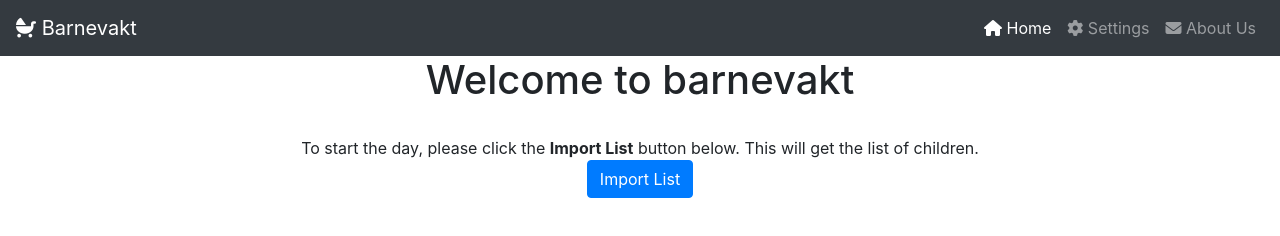
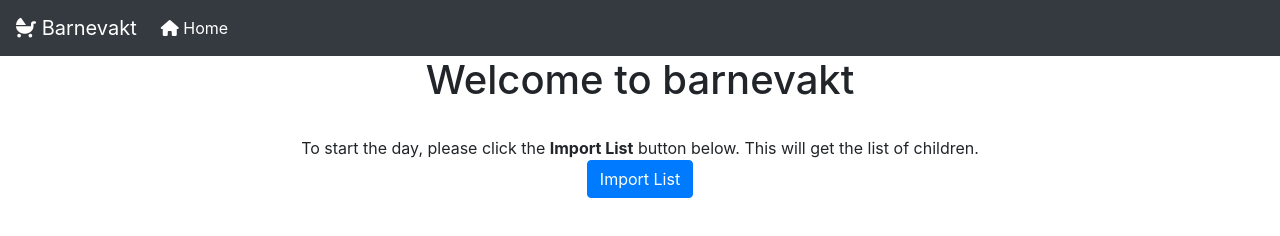
Before and after one commit to Code-Institute-Submissions/milestone-project-40, a plain HTML site: page index.html in a window 1280 px wide. Drawn offline with nearby package versions, Linux system fonts and the light colour scheme; no server answers.

Commit message:
Left align home

```diff
--- a/index.html
+++ b/index.html
@@ -30,21 +30,11 @@
       </button>
       <!--everything in here gets collapsed at the relevant break point-->
       <div class="collapse navbar-collapse" id="navbarSupportedContent">
-        <ul class="navbar-nav ml-auto">
+        <ul class="navbar-nav mr-auto">
           <li class="nav-item active">
             <a class="nav-link" href="index.html">
               <i class="fas fa-home"></i> Home
               <span class="sr-only">(current)</span>
-            </a>
-          </li>
-          <li class="nav-item">
-            <a class="nav-link" href="#">
-              <i class="fas fa-cog"></i> Settings
-            </a>
-          </li>
-          <li class="nav-item">
-            <a class="nav-link" href="#">
-              <i class="fas fa-envelope"></i> About Us
             </a>
           </li>
         </ul>
```
